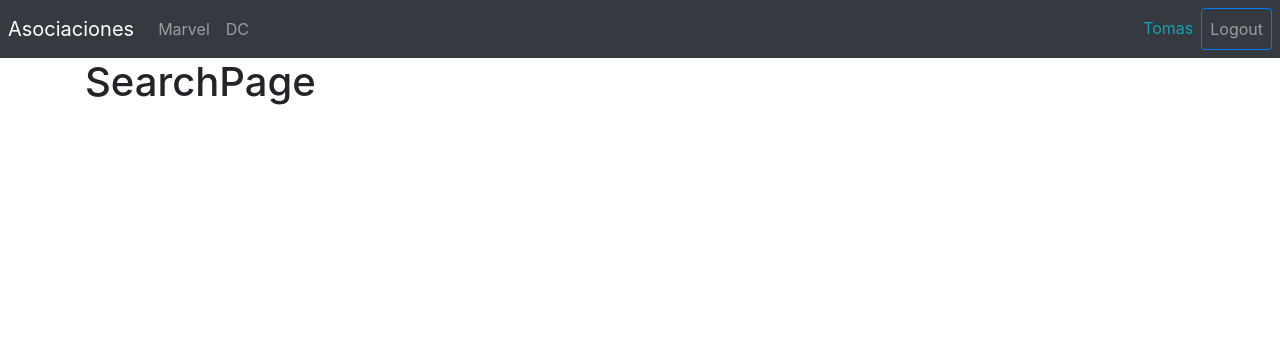
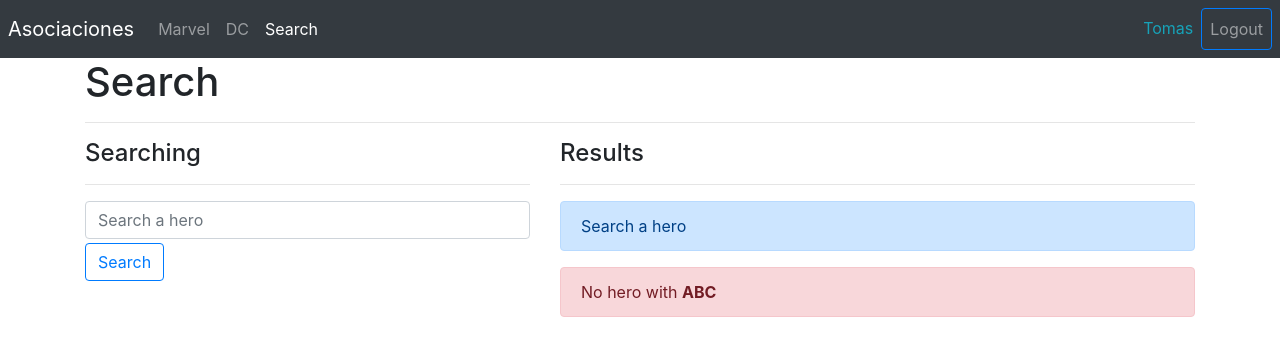
Before and after one commit to Xtremono/heroes-app, a React (Vite) app: page /search in a window 1280 px wide. Shown: the top 356 px of the page. Built offline with nearby package versions, Linux system fonts and the light colour scheme.

Commit message:
implementacion de search bar

```diff
--- a/src/heroes/pages/SearchPage.jsx
+++ b/src/heroes/pages/SearchPage.jsx
@@ -1,7 +1,44 @@
-
+import {HeroCard} from '../components';
 
 export const SearchPage = () => {
   return (
-   <h1>SearchPage</h1>
+   <>
+   <h1>Search</h1>
+   <hr />
+    <div className="row">
+      <div className="col-5">
+        <h4>Searching</h4>
+        <hr />
+        <form>
+          <input
+          type="text"
+          placeholder="Search a hero"
+          className="form-control"
+          name="searchTeaxt"
+          autoComplete="off"
+          />
+          <button className="btn btn-outline-primary mt-1">
+            Search
+          </button>
+        </form>
+      </div>
+
+      <div className="col-7">
+        <h4>Results</h4>
+        <hr />
+
+        <div className="alert alert-primary">
+          Search a hero
+        </div>
+        <div className="alert alert-danger">
+          No hero with <b>ABC</b>
+        </div>
+
+        {/*<HeroCard/>*/}
+
+      </div>
+    </div>
+
+   </>
   )
 }
--- a/src/ui/components/Navbar.jsx
+++ b/src/ui/components/Navbar.jsx
@@ -37,6 +37,13 @@
                     >
                         DC
                     </NavLink>
+
+                    <NavLink
+                        className={({isActive}) => `nav-item nav-link ${isActive ? 'active' : '' }`}
+                        to="/search"
+                    >
+                        Search
+                    </NavLink>
                 </div>
             </div>
 
```
